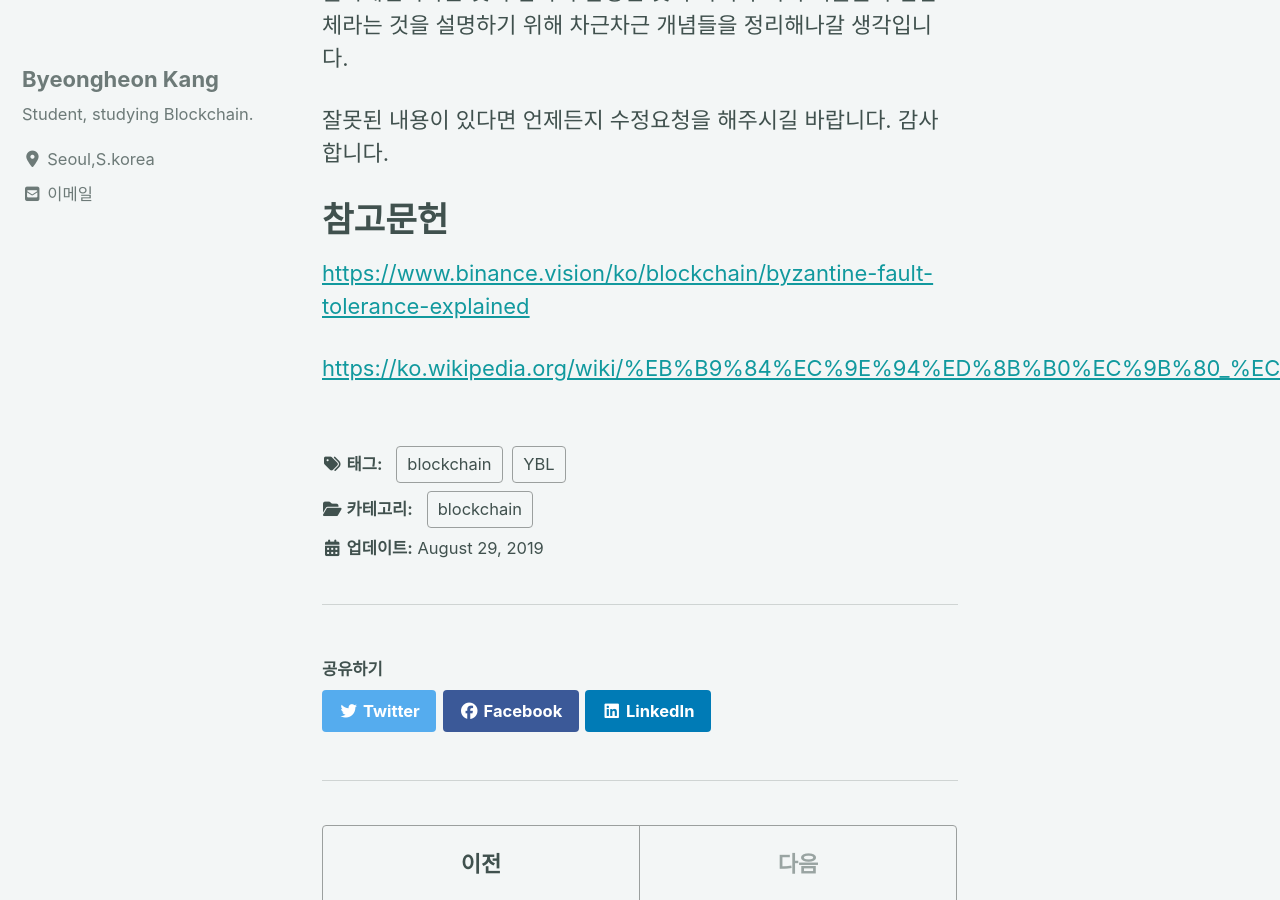
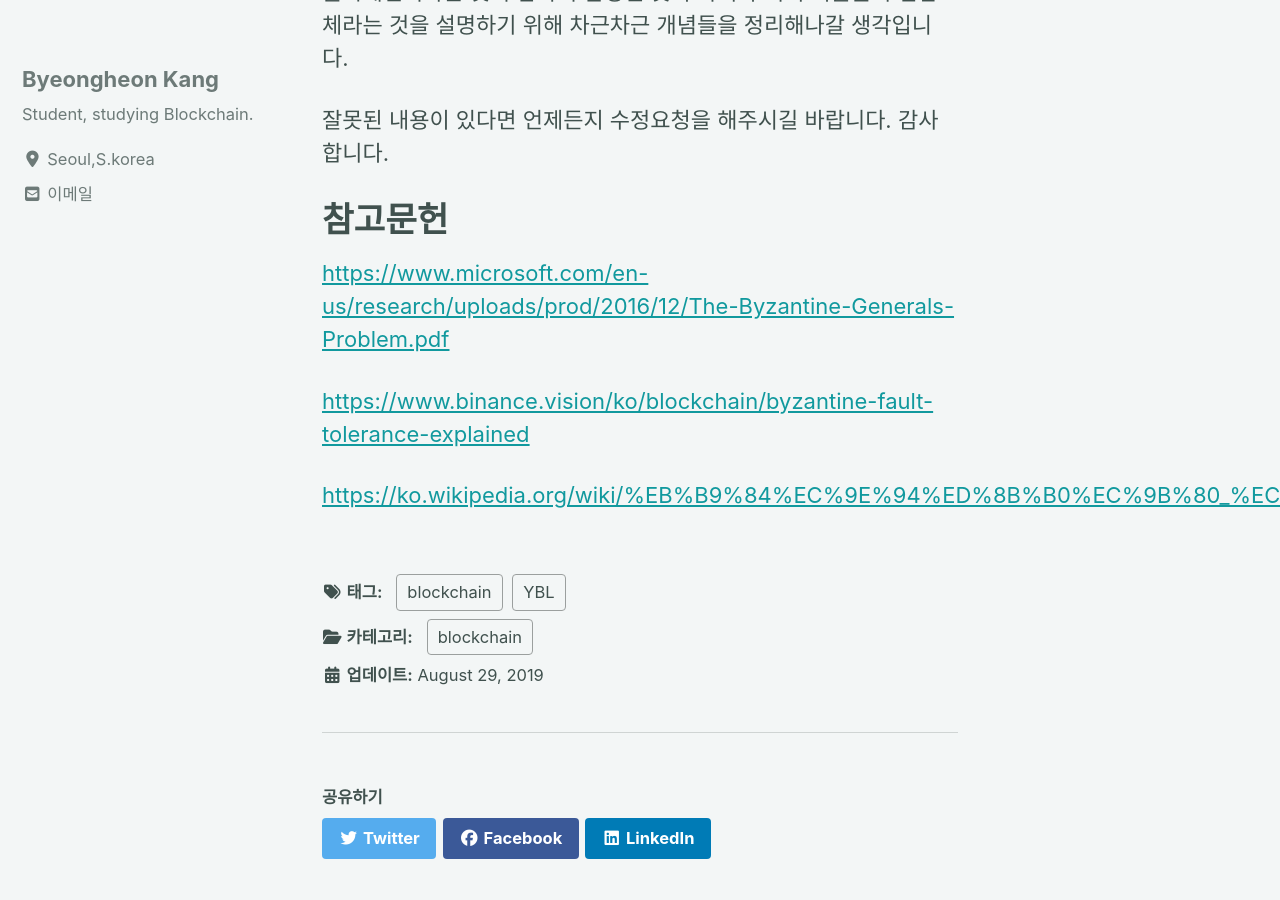
Before and after one commit to devtrail42/devtrail42.github.io, a Jekyll site: the page built from _posts/2019-08-29-ByzantineProblem.md, in a window 1280 px wide and 900 px high, scrolled down 7582 px. Built offline with Jekyll 4.4.1, drawn with Linux system fonts in a browser that asks for light colours; cached includes are drawn as plain includes; nearby versions of some CDN libraries; comment, search, counter and statistics services are not loaded.

Commit message:
Update 2019-08-29-ByzantineProblem.md

```diff
--- a/_posts/2019-08-29-ByzantineProblem.md
+++ b/_posts/2019-08-29-ByzantineProblem.md
@@ -167,6 +167,8 @@ PBFT를 구현하기 위해 지휘관과 지휘관의 명령을 받은 부관들
 
 # 참고문헌
 
+<https://www.microsoft.com/en-us/research/uploads/prod/2016/12/The-Byzantine-Generals-Problem.pdf>
+
 <https://www.binance.vision/ko/blockchain/byzantine-fault-tolerance-explained>
 
 <https://ko.wikipedia.org/wiki/%EB%B9%84%EC%9E%94%ED%8B%B0%EC%9B%80_%EC%9E%A5%EC%95%A0_%ED%97%88%EC%9A%A9>
```
